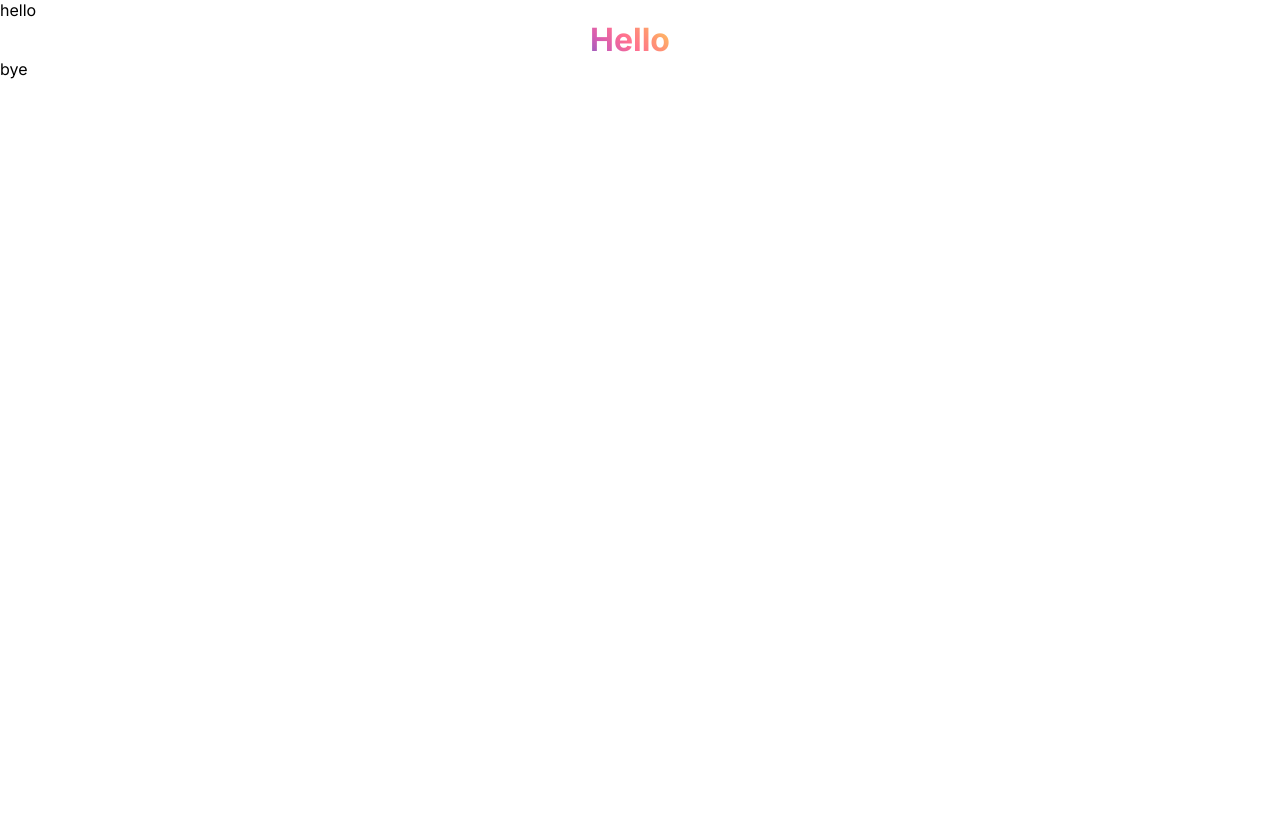
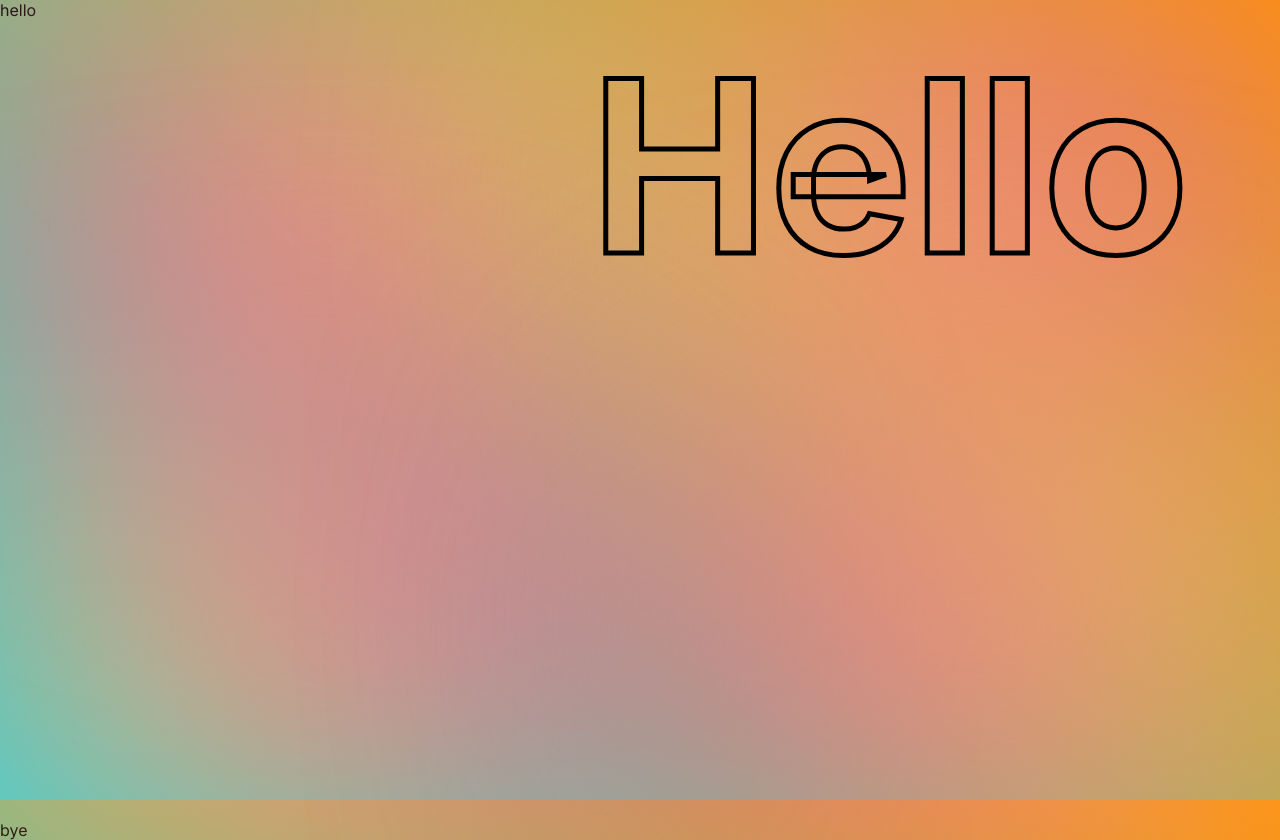
Before and after one commit to michaelamitr/personal-web-nextjs, a Next.js app: page / in a window 1280 px wide. Before the commit the page ends 800 px from the top, so only its background shows below. Built offline with nearby package versions, Linux system fonts and the light colour scheme.

Commit message:
gradients setup

```diff
--- a/src/app/globals.css
+++ b/src/app/globals.css
@@ -13,9 +13,90 @@
       var(--sunrise-orange),
       var(--sunrise-yellow),
       var(--sunrise-lemon));
+
+  --day-carribean: #3BCFD4;
+  --day-turquoise: #62C3AB;
+  --day-sage: #88B781;
+  --day-olive: #AFAB58;
+  --day-mustard: #D59F2E;
+  --day-orange: #FC9305;
+
+  --gradient-day: linear-gradient(45deg,
+      var(--day-carribean),
+      var(--day-turquoise),
+      var(--day-sage),
+      var(--day-olive),
+      var(--day-mustard),
+      var(--day-orange));
+
+  --sunset-purple: #5F0F40;
+  --sunset-red: #9A031E;
+  --sunset-yellow: #FB8B24;
+  --sunset-orange: #E36414;
+  --sunset-sea: #0F4C5C;
+  --sunset-blue: #092d36;
+
+  --gradient-sunset: linear-gradient(45deg,
+      var(--sunset-purple),
+      var(--sunset-red),
+      var(--sunset-yellow),
+      var(--sunset-orange),
+      var(--sunset-sea),
+      var(--sunset-blue));
+
+  --night-blue: #0E1331;
+  --night-plum: #160F31;
+  --night-purple: #1E0B31;
+  --night-violet: #260832;
+  --night-aubegine: #2E0432;
+  --night-grape: #360032;
+
+  --gradient-night: linear-gradient(45deg,
+      var(--night-blue),
+      var(--night-plum),
+      var(--night-purple),
+      var(--night-violet),
+      var(--night-aubegine),
+      var(--night-grape));
+
 }
 
 * {
   box-sizing: border-box;
   margin: 0 auto;
 }
+
+body {
+  background-image: var(--gradient-day);
+  height: 100vh;
+}
+
+main {
+  height: 100vh;
+}
+
+.color-mesh-container {
+  width: 100%;
+  height: 100%;
+  position: absolute;
+  display: flex;
+  flex-wrap: wrap;
+}
+
+.content-container {
+  position: relative;
+  width: 100%;
+  height: 100%;
+}
+
+.mesh-point {
+  width: 50%;
+  height: 50vh;
+  border-radius: 50%;
+  background-image: var(--gradient-sunrise);
+  filter: blur(140px);
+}
+
+.mesh-point-reversed {
+  transform: rotate(180deg);
+}
--- a/src/app/layout.tsx
+++ b/src/app/layout.tsx
@@ -20,7 +20,15 @@ export default function RootLayout({
     <html lang="en">
       <body className={inter.className}>
         <Header />
-        <main>{children}</main>
+        <main>
+          <div className="color-mesh-container">
+            <section className="mesh-point"></section>
+            <section className="mesh-point mesh-point-reversed"></section>
+            <section className="mesh-point mesh-point-reversed"></section>
+            <section className="mesh-point"></section>
+          </div>
+          <div className="content-container">{children}</div>
+        </main>
         <Footer />
       </body>
     </html>
--- a/src/app/page.module.css
+++ b/src/app/page.module.css
@@ -1,7 +1,7 @@
 .hello {
-  font-size: 2rem;
-  background-image: var(--gradient-sunrise);
-  background-clip: text;
+  font-size: 15rem;
   color: transparent;
   width: 100px;
+  -webkit-text-stroke: 5px black;
+
 }
```
